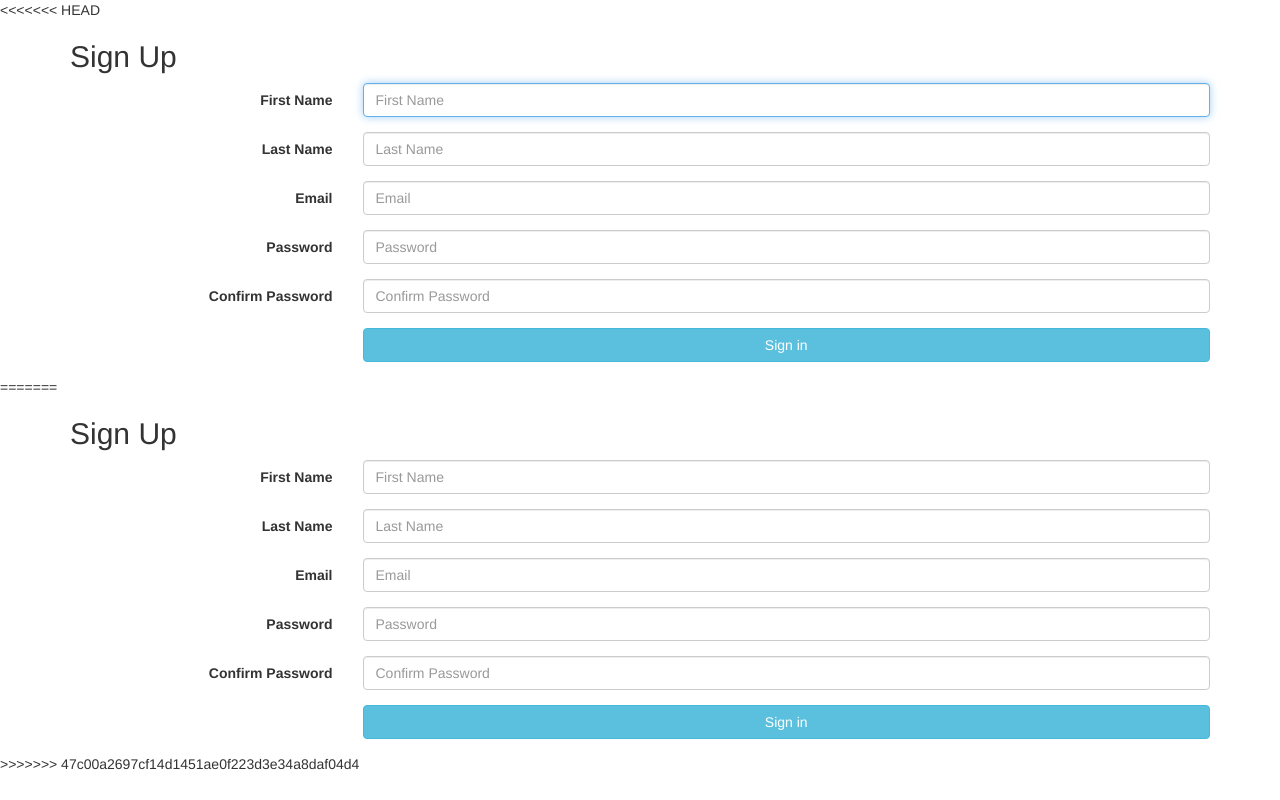
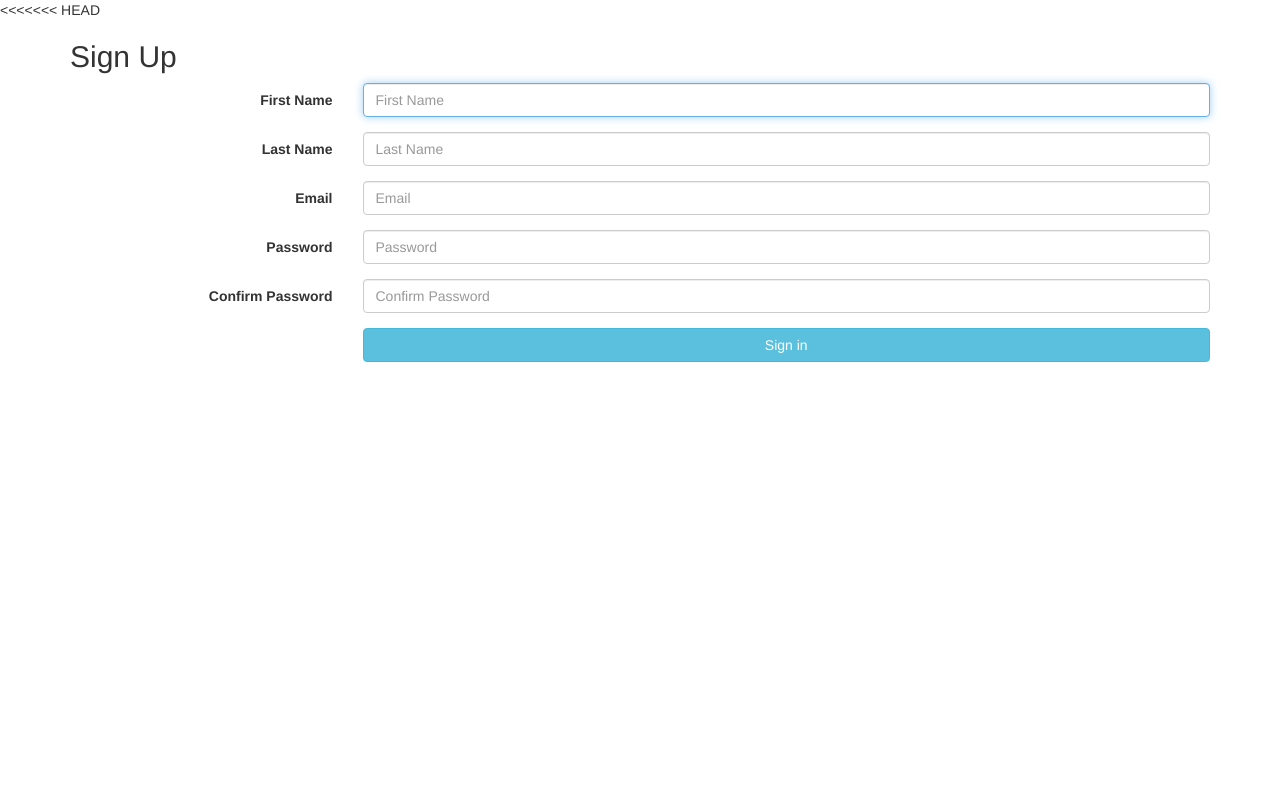
Before and after one commit to csleong98/PHP-Web-Development-Assignment, a PHP site: page /signup.php in a window 1280 px wide. Run offline with PHP 8.4, Linux system fonts and the light colour scheme.

Commit message:
Remove duplicated

```diff
--- a/new/signup.php
+++ b/new/signup.php
@@ -50,56 +50,3 @@
     </div>
   </body>
 </html>
-=======
-<!DOCTYPE html>
-<html>
-  <head>
-    <meta charset="utf-8">
-    <title>Sign Up</title>
-
-    <link rel="stylesheet" href="//maxcdn.bootstrapcdn.com/bootstrap/3.3.7/css/bootstrap.min.css" integrity="sha384-BVYiiSIFeK1dGmJRAkycuHAHRg32OmUcww7on3RYdg4Va+PmSTsz/K68vbdEjh4u" crossorigin="anonymous">
-  </head>
-  <body>
-    <div class="container">
-      <form class="form-horizontal" method="post" action="insert2.php">
-        <h2 class="">Sign Up</h2>
-        <div class="form-group">
-          <label for="firstName" class="col-sm-3 control-label">First Name</label>
-          <div class="col-sm-9">
-            <input type="text" name="firstname" placeholder="First Name" class="form-control" autofocus>
-          </div>
-        </div>
-        <div class="form-group">
-          <label for="lasttName" class="col-sm-3 control-label">Last Name</label>
-          <div class="col-sm-9">
-            <input type="text" name="lastname" placeholder="Last Name" class="form-control">
-          </div>
-        </div>
-        <div class="form-group">
-          <label for="inputEmail" class="col-sm-3 control-label">Email</label>
-          <div class="col-sm-9">
-            <input type="email" class="form-control" name="email" placeholder="Email">
-          </div>
-        </div>
-        <div class="form-group">
-          <label for="inputPassword" class="col-sm-3 control-label">Password</label>
-          <div class="col-sm-9">
-            <input type="password" class="form-control" name="password" placeholder="Password">
-          </div>
-        </div>
-        <div class="form-group">
-          <label for="inputPassword2" class="col-sm-3 control-label">Confirm Password</label>
-          <div class="col-sm-9">
-            <input type="password" class="form-control" name="confirmpassword" placeholder="Confirm Password">
-          </div>
-        </div>
-        <div class="form-group">
-          <div class="col-sm-offset-3 col-sm-9">
-            <button type="submit" class="btn btn-default btn-block btn-info" name="submit">Sign in</button>
-          </div>
-        </div>
-      </form>
-    </div>
-  </body>
-</html>
->>>>>>> 47c00a2697cf14d1451ae0f223d3e34a8daf04d4
```
Also changed, not shown: new/connection2.php (+0 -13 lines), new/insert2.php (+0 -29 lines).
